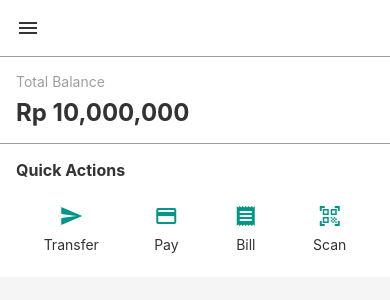
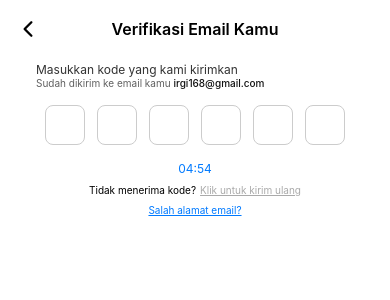
Before and after one commit to NYAMI-Teams/mobile-rekbr-app, a React Native app: screen / in a window 390 px wide. Shown: the top 300 px of the page. Built offline with nearby package versions, Linux system fonts and the light colour scheme.

Commit message:
feat(otp): finishing otp screen

```diff
--- a/App.js
+++ b/App.js
@@ -1,16 +1,12 @@
-import { StatusBar } from 'expo-status-bar';
-import { StyleSheet, View } from 'react-native';
-import NavigationBar from './src/components/NavigationBar';
-import AccountBalance from './src/components/AccountBalance';
-import QuickActions from './src/components/QuickActions';
+import { StatusBar } from "expo-status-bar";
+import { StyleSheet, View } from "react-native";
+import OTPScreen from "./src/screens/OTPScreen";
 
 export default function App() {
   return (
     <View style={styles.container}>
       <StatusBar style="light" />
-      <NavigationBar onMenuPress={() => console.log('Menu pressed')} />
-      <AccountBalance balance={10000000} />
-      <QuickActions />
+      <OTPScreen />
     </View>
   );
 }
@@ -18,6 +14,6 @@ export default function App() {
 const styles = StyleSheet.create({
   container: {
     flex: 1,
-    backgroundColor: '#F5F5F5',
+    backgroundColor: "#F5F5F5",
   },
 });
--- /dev/null
+++ b/src/screens/OTPScreen.js
@@ -0,0 +1,218 @@
+"use client";
+import React, { useState, useEffect, useRef } from "react";
+import {
+  View,
+  Text,
+  TextInput,
+  TouchableOpacity,
+  StyleSheet,
+  KeyboardAvoidingView,
+  Platform,
+} from "react-native";
+import Icon from "react-native-vector-icons/Ionicons";
+
+export default function OTPScreen() {
+  const [otpValues, setOtpValues] = useState(Array(6).fill(""));
+  const [timeLeft, setTimeLeft] = useState(299);
+  const inputRefs = useRef([]);
+
+  useEffect(() => {
+    if (timeLeft > 0) {
+      const timer = setTimeout(() => setTimeLeft(timeLeft - 1), 1000);
+      return () => clearTimeout(timer);
+    }
+  }, [timeLeft]);
+
+  const formatTime = (seconds) => {
+    const minutes = Math.floor(seconds / 60);
+    const remainingSeconds = seconds % 60;
+    return `${minutes.toString().padStart(2, "0")}:${remainingSeconds
+      .toString()
+      .padStart(2, "0")}`;
+  };
+
+  const handleOtpChange = (index, value) => {
+    if (!/^[0-9]*$/.test(value)) return;
+    const newOtpValues = [...otpValues];
+    newOtpValues[index] = value;
+    setOtpValues(newOtpValues);
+    if (value && index < 5) {
+      inputRefs.current[index + 1]?.focus();
+    }
+  };
+
+  const handleKeyPress = (index, key) => {
+    if (key === "Backspace" && !otpValues[index] && index > 0) {
+      inputRefs.current[index - 1]?.focus();
+    }
+  };
+
+  const handlePaste = async () => {
+    const clipboardContent = await Clipboard.getString();
+    const numbers = clipboardContent.replace(/\D/g, "").slice(0, 6);
+    const newOtpValues = Array(6).fill("");
+    for (let i = 0; i < numbers.length; i++) {
+      newOtpValues[i] = numbers[i];
+    }
+    setOtpValues(newOtpValues);
+    const nextEmptyIndex = newOtpValues.findIndex((val) => val === "");
+    const focusIndex = nextEmptyIndex === -1 ? 5 : nextEmptyIndex;
+    inputRefs.current[focusIndex]?.focus();
+  };
+
+  const handleResendCode = () => {
+    setTimeLeft(299);
+    setOtpValues(Array(6).fill(""));
+    inputRefs.current[0]?.focus();
+  };
+
+  return (
+    <KeyboardAvoidingView
+      behavior={Platform.OS === "ios" ? "padding" : undefined}
+      style={styles.container}>
+      <View style={styles.header}>
+        <TouchableOpacity>
+          <Icon name="chevron-back" size={24} color="#000" />
+        </TouchableOpacity>
+        <Text style={styles.title}>Verifikasi Email Kamu</Text>
+        <View style={{ width: 24 }} />
+      </View>
+      <View style={styles.card}>
+        <Text style={styles.subtitle}>Masukkan kode yang kami kirimkan</Text>
+        <Text style={styles.emailInfo}>
+          Sudah dikirim ke email kamu{" "}
+          <Text style={styles.email}>irgi168@gmail.com</Text>
+        </Text>
+
+        <View style={styles.otpContainer}>
+          {otpValues.map((value, index) => (
+            <TextInput
+              key={index}
+              ref={(ref) => (inputRefs.current[index] = ref)}
+              style={styles.otpInput}
+              keyboardType="numeric"
+              maxLength={1}
+              value={value}
+              onChangeText={(text) => handleOtpChange(index, text)}
+              onKeyPress={({ nativeEvent }) =>
+                handleKeyPress(index, nativeEvent.key)
+              }
+              autoComplete="one-time-code"
+            />
+          ))}
+        </View>
+
+        <Text
+          style={[
+            styles.timer,
+            { color: timeLeft > 0 ? "#007AFF" : "#FF3B30" },
+          ]}>
+          {formatTime(timeLeft)}
+        </Text>
+
+        <View style={styles.resendContainer}>
+          <Text style={styles.resendText}>Tidak menerima kode?</Text>
+          <TouchableOpacity onPress={handleResendCode} disabled={timeLeft > 0}>
+            <Text
+              style={[
+                styles.resendLink,
+                { color: timeLeft > 0 ? "#aaa" : "#007AFF" },
+              ]}>
+              Klik untuk kirim ulang
+            </Text>
+          </TouchableOpacity>
+        </View>
+
+        <TouchableOpacity>
+          <Text style={styles.errorLink}>Salah alamat email?</Text>
+        </TouchableOpacity>
+      </View>
+    </KeyboardAvoidingView>
+  );
+}
+
+const styles = StyleSheet.create({
+  container: {
+    flex: 1,
+    justifyContent: "flex-start",
+    alignItems: "center",
+    backgroundColor: "#fff",
+    padding: 16,
+  },
+  card: {
+    width: "100%",
+    height: "auto",
+    backgroundColor: "#fff",
+    borderRadius: 16,
+    padding: 20,
+    justifyContent: "space-between",
+    alignItems: "center",
+  },
+  header: {
+    flexDirection: "row",
+    alignItems: "center",
+    justifyContent: "space-between",
+    width: "100%",
+  },
+  title: {
+    fontSize: 16,
+    fontWeight: "600",
+    textAlign: "center",
+    flex: 1,
+  },
+  subtitle: {
+    width: "100%",
+    fontSize: 12,
+    color: "#333",
+    textAlign: "left",
+  },
+  emailInfo: {
+    width: "100%",
+    fontSize: 10,
+    color: "#616161",
+    textAlign: "left",
+  },
+  email: {
+    fontWeight: "500",
+    color: "#111",
+  },
+  otpContainer: {
+    flexDirection: "row",
+    justifyContent: "space-between",
+    width: 300,
+    marginTop: 16,
+  },
+  otpInput: {
+    width: 40,
+    height: 40,
+    borderWidth: 1,
+    borderColor: "#ccc",
+    borderRadius: 8,
+    textAlign: "center",
+    fontSize: 18,
+  },
+  timer: {
+    fontSize: 12,
+    marginTop: 16,
+  },
+  resendContainer: {
+    flexDirection: "row",
+    alignItems: "center",
+    marginTop: 8,
+  },
+  resendText: {
+    fontSize: 10,
+    color: "#000",
+  },
+  resendLink: {
+    fontSize: 10,
+    marginLeft: 4,
+    textDecorationLine: "underline",
+  },
+  errorLink: {
+    fontSize: 10,
+    color: "#007AFF",
+    marginTop: 8,
+    textDecorationLine: "underline",
+  },
+});
```
